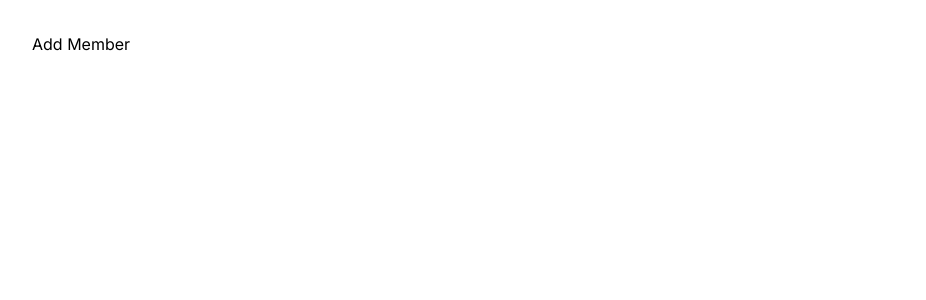
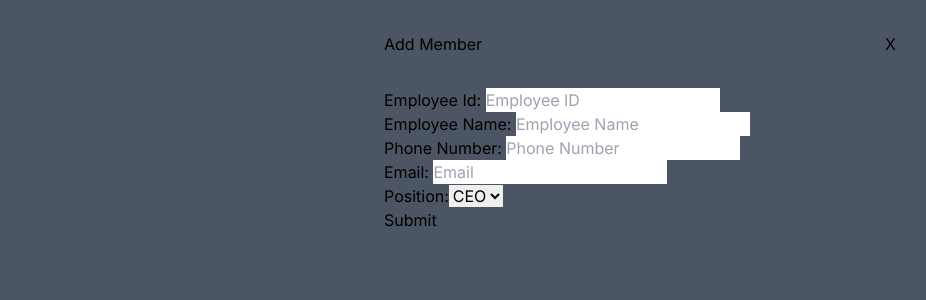
Before and after one commit to SharmaTushar1/hierarchy_ui, a Next.js app: page / in a window 1280 px wide. Both pictures are taken after a click on the button "Add Member". Shown: the top 300 px of the page, without its empty margins (0-926 px from the left). Built offline with nearby package versions, Linux system fonts and the light colour scheme.

Commit message:
Add add button functionality

```diff
--- a/package.json
+++ b/package.json
@@ -23,6 +23,7 @@
     "postcss": "8.4.29",
     "react": "18.2.0",
     "react-dom": "18.2.0",
+    "react-hook-form": "^7.46.1",
     "tailwindcss": "3.3.3",
     "typescript": "5.2.2",
     "zustand": "^4.4.1"
--- /dev/null
+++ b/src/app/_components/AddHeadOrCeoPopUp.tsx
@@ -0,0 +1,113 @@
+// Add Member component. This will be triggered when user clicks the Add Member button and is the only thing visible in the app when it is loaded at first i.e. when the employees array is empty.
+// This will be used for adding CEO and head of employees as the have similar data structure.
+
+import { useState } from "react";
+import { useStore } from "../store";
+import { useForm } from 'react-hook-form';
+
+const AddHeadOrCeoPopUp = ({toggle}: {toggle: () => void}) => {
+
+  const positions = useStore(state => state.positions);
+  const setRootEmployee = useStore(state => state.setRootEmployee);
+  const rootEmployee = useStore(state => state.rootEmployee);
+
+  const flagForOption = false;
+
+  const { register, handleSubmit, formState: { errors } } = useForm();
+
+
+  const validatePhoneNumber = (value: string) => /^\d{10}$/.test(value) || 'Phone number must be 10 digits';
+  const validateEmail = (value: string) => /^[\w-]+(\.[\w-]+)*@([\w-]+\.)+[a-zA-Z]{2,7}$/.test(value) || 'Invalid email';
+
+
+  const onSubmit = (employeeData: any) => { // TODO: take care of this for now just using any
+    console.log(employeeData);
+    if (employeeData.position === 'CEO') {
+      rootEmployee.id = employeeData.id;
+      rootEmployee.name = employeeData.name;
+      rootEmployee.email = employeeData.email;
+      rootEmployee.position = 'CEO';
+      rootEmployee.phone_number = employeeData.phone_number;
+      rootEmployee.items = [];
+    } else {
+      rootEmployee.id = employeeData.id;
+      rootEmployee.name = employeeData.name;
+      rootEmployee.email = employeeData.email;
+      rootEmployee.position = employeeData.position;
+      rootEmployee.phone_number = employeeData.phone_number;
+      rootEmployee.items = [];
+    }
+    setRootEmployee(rootEmployee);
+    localStorage.setItem('rootEmployee', JSON.stringify(rootEmployee)); // Storing in localstorage
+  };
+
+  const DropDown = () => {
+    if (Object.values(rootEmployee).length==0) {
+      return <select id="position" {...register('position', { required: 'Position is required' })}>
+      <option value={positions[0]}>
+        {positions[0]}
+      </option>
+    </select>
+    } else if (rootEmployee.items.length == 0) {
+      return <select id="position" {...register('position', { required: 'Position is required' })}>
+        <option value={positions[1]}>
+          {positions[1]}
+        </option>
+        <option value={positions[2]}>
+          {positions[2]}
+        </option>
+        <option value={positions[3]}>
+          {positions[3]}
+        </option>
+      </select>
+    }
+  }
+
+  return (
+    <div className="absolute top-0 left-0 right-0 bottom-0 bg-gray-600 w-full h-full px-4 sm:px-12 md:px-28 lg:px-60 xl:px-96">
+      <div className="flex justify-between m-8 mx-auto">
+        <h2>Add Member</h2>
+        <span className="cursor-pointer" onClick={() => toggle()}>X</span>
+      </div>
+      <div>
+      <form onSubmit={handleSubmit(onSubmit)}>
+          <div>
+            <label htmlFor="id">Employee Id: </label>
+            <input placeholder="Employee ID" id="id" {...register('id', { required: 'ID is required' })} />
+            {errors.id && <span>{errors.id.message as string}</span>}
+          </div>
+
+          <div>
+            <label htmlFor="name">Employee Name: </label>
+            <input placeholder="Employee Name" id="name" {...register('name', { required: 'Name is required' })} />
+            {errors.name && <span>{errors.name.message as string}</span>}
+          </div>
+
+          <div>
+            <label htmlFor="phone_number">Phone Number: </label>
+            <input placeholder="Phone Number" id="phone_number" {...register('phone_number', { required: 'Phone number is required', validate: validatePhoneNumber })} />
+            {errors.phone_number && <span>{errors.phone_number.message as string}</span>}
+          </div>
+
+          <div>
+            <label htmlFor="email">Email: </label>
+            <input placeholder="Email" id="email" type = "email" {...register('email', { required: 'Email is required', validate: validateEmail })} />
+            {errors.email && <span>{errors.email.message as string}</span>}
+          </div>
+
+          <div>
+            <label htmlFor="position">Position:</label>
+            {/* Storing name here but will change that to id */}
+            <DropDown />
+            {errors.position && <span>{errors.position.message as string}</span>}
+          </div>
+
+          <input type="submit" />
+        </form>
+      </div>
+    </div>
+  )
+}
+
+
+export default AddHeadOrCeoPopUp
--- a/src/app/page.client.tsx
+++ b/src/app/page.client.tsx
@@ -3,6 +3,7 @@
 import { useState } from "react";
 import { useStore } from "./store";
 import Hierarchy from "./_components/Hierarchy";
+import AddHeadOrCeoPopUp from "./_components/AddHeadOrCeoPopUp";
 
 
 const PageClient = () => {
@@ -13,6 +14,7 @@
   const toggleAddMemberPopUp = () => {
     setAddMemberPopUp(prev => !prev);
   }
+
   const CEO: CEO = {
     id: "1",
     name: "Tushar1",
@@ -74,6 +76,7 @@
       {Object.values(rootEmployee).length==0 ? (<button className="m-8" onClick={() => toggleAddMemberPopUp()}>Add Member</button>): (
         <Hierarchy root = {rootEmployee} />
       )}
+      {addMemberPopUp && <AddHeadOrCeoPopUp toggle={toggleAddMemberPopUp} />}
     </div>
   )
 }
```
Also changed, not shown: 1 other file (tests, documents, lock files or other folders).
